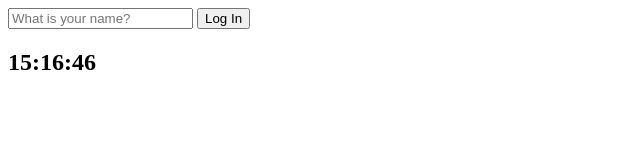
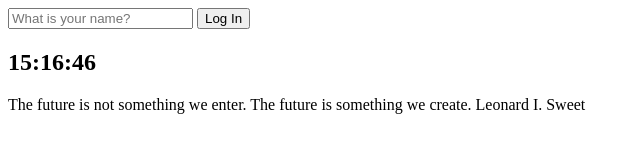
Before and after one commit to dkfptm335/momentum-clone-coding, a plain HTML site: page index.html in a window 1280 px wide. Shown: the whole page, without its empty margins (0-640 px from the left). Drawn offline with Linux system fonts and the light colour scheme.

Commit message:
Javascript study

```diff
--- a/index.html
+++ b/index.html
@@ -1,21 +1,26 @@
 <!DOCTYPE html>
 <html lang="en">
 <head>
-        <meta charset="UTF-8" />
-        <meta name="viewport" content="width=device-width, initial-scale=1.0" />
-        <link rel="stylesheet" href="css/style.css" />
+    <meta charset="UTF-8"/>
+    <meta name="viewport" content="width=device-width, initial-scale=1.0"/>
+    <link rel="stylesheet" href="css/style.css"/>
     <title>Momentum App</title>
 </head>
 <body>
 <!-- 사용자 이름 입력받기 -->
 <form id="login-form" class="hidden">
-            <input required maxlength="15" type="text" placeholder="What is your name?" />
+    <input required maxlength="15" type="text" placeholder="What is your name?"/>
     <button>Log In</button>
 </form>
 <h2 id="clock"></h2>
 <h1 id="greeting" class="hidden"></h1>
+<div id="quote">
+    <span></span>
+    <span></span>
+</div>
 <!-- <a href="https://nomadcoders.co">Nomad Coders</a> -->
 <script src="js/greetings.js"></script>
 <script src="js/clock.js"></script>
+<script src="js/quotes.js"></script>
 </body>
 </html>
--- /dev/null
+++ b/js/quotes.js
@@ -0,0 +1,50 @@
+const quotes = [
+    {
+        quote: "The only way to do great work is to love what you do.",
+        author: "Steve Jobs"
+    },
+    {
+        quote: "The best way to predict the future is to invent it.",
+        author: "Alan Kay"
+    },
+    {
+        quote: "The only limit to our realization of tomorrow will be our doubts of today.",
+        author: "Franklin D. Roosevelt"
+    },
+    {
+        quote: "The best preparation for tomorrow is doing your best today.",
+        author: "H. Jackson Brown Jr."
+    },
+    {
+        quote: "The future belongs to those who believe in the beauty of their dreams.",
+        author: "Eleanor Roosevelt"
+    },
+    {
+        quote: "The future starts today, not tomorrow.",
+        author: "Pope John Paul II"
+    },
+    {
+        quote: "The future depends on what you do today.",
+        author: "Mahatma Gandhi"
+    },
+    {
+        quote: "The future is always beginning now.",
+        author: "Mark Strand"
+    },
+    {
+        quote: "The future is now.",
+        author: "Unknown"
+
+    },
+    {
+        quote: "The future is not something we enter. The future is something we create.",
+        author: "Leonard I. Sweet"
+    }
+]
+
+const quote = document.querySelector("#quote span:first-child");
+const author = document.querySelector("#quote span:last-child");
+
+const todaysQuote = quotes[Math.floor(Math.random() * quotes.length)];
+quote.innerText = todaysQuote.quote;
+author.innerText = todaysQuote.author;
```
Lines whose indentation alone changed are shown as unchanged.
